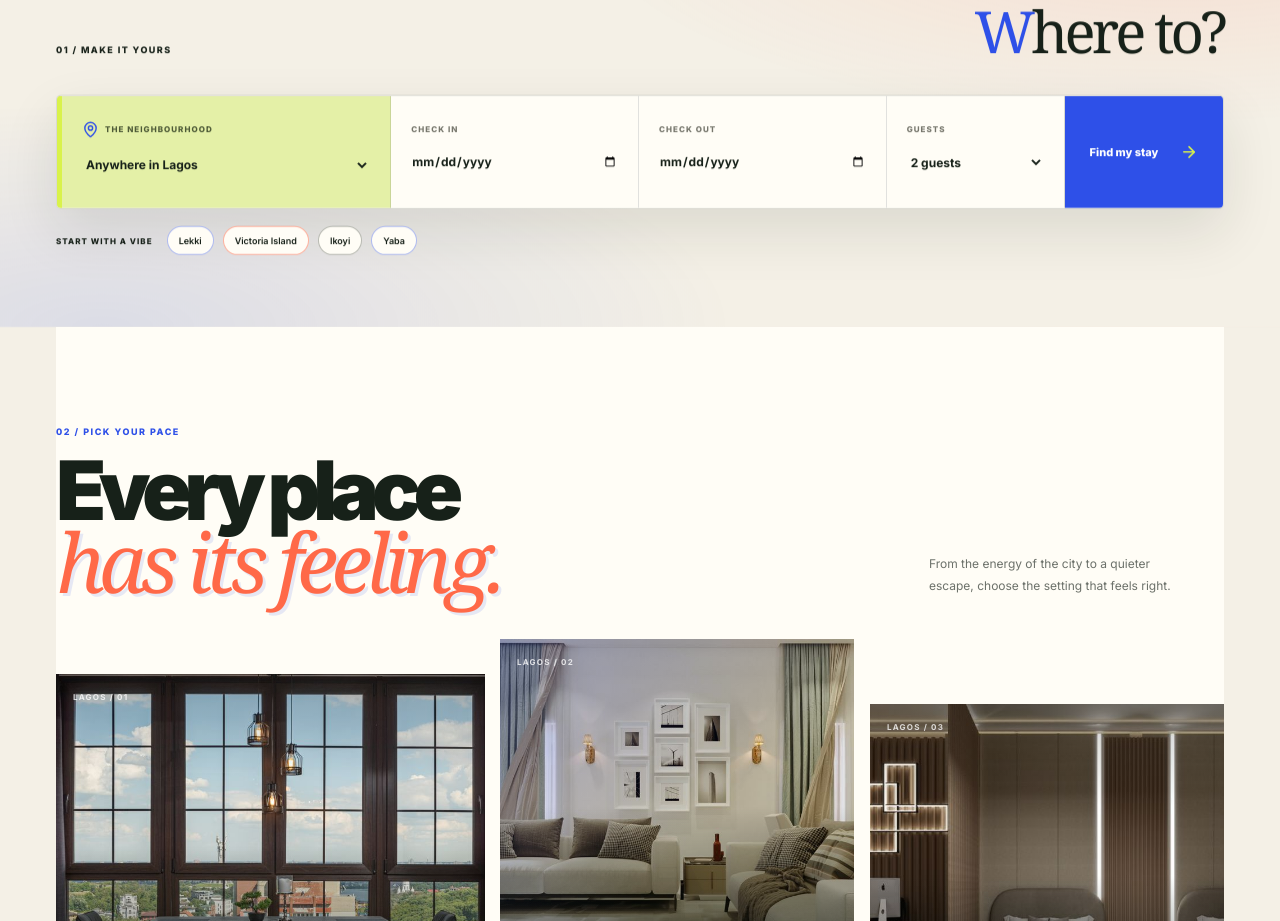
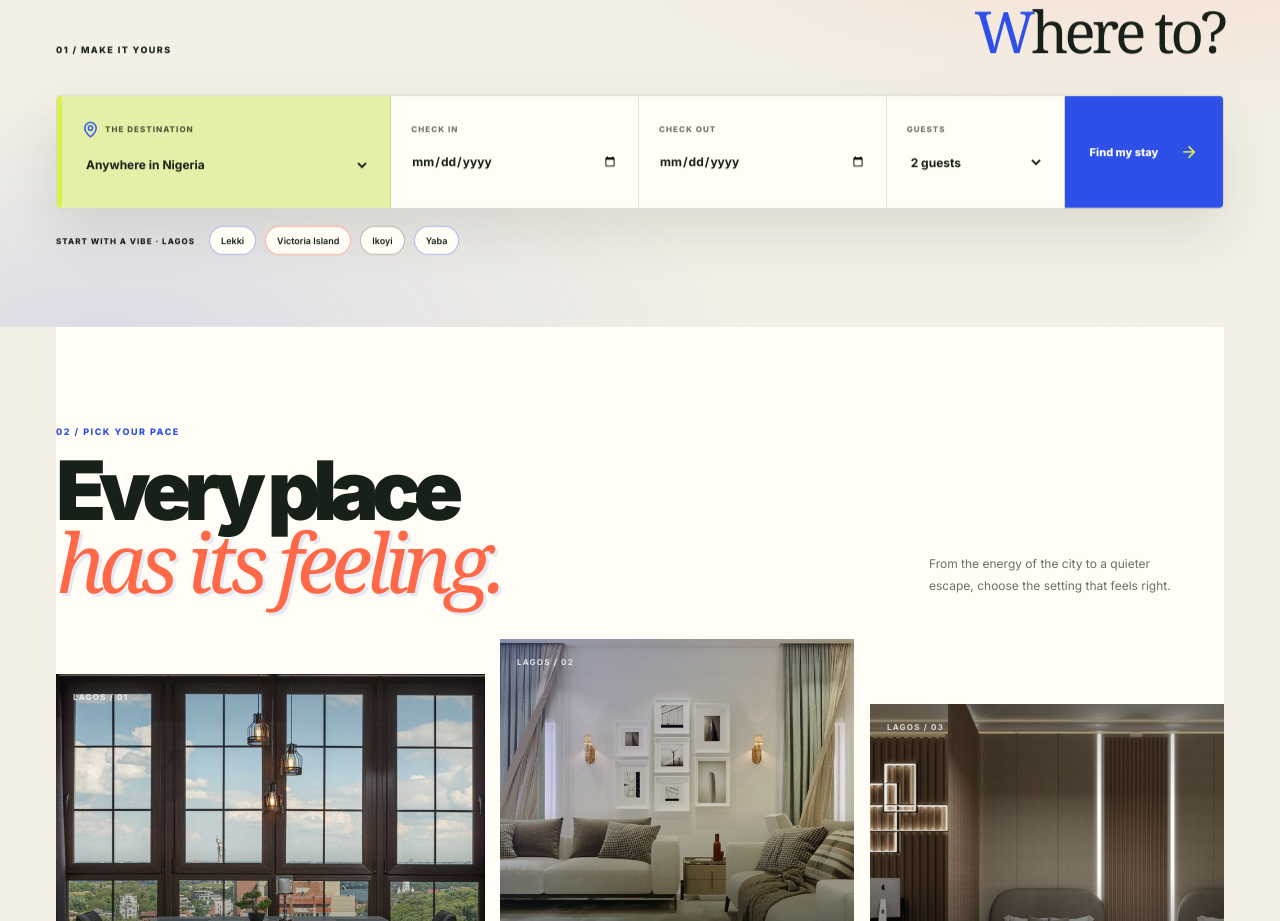
Before and after one commit to 4Buckscodes/hamletshortlets, a Next.js app: page / in a window 1280 px wide. Shown: the part 820-1741 px from the top of the page. Built offline with nearby package versions, Linux system fonts and the light colour scheme; a web font is replaced by a local one.

Commit message:
Make homepage search destination-first across Nigeria

```diff
--- a/app/page.tsx
+++ b/app/page.tsx
@@ -32,13 +32,13 @@ export default function HomePage() {
       <section className="home-search" id="find-your-stay" aria-label="Search for a stay"><div className="home-shell">
         <div className="home-search-heading"><span>01 / MAKE IT YOURS</span><h2>Where to?</h2></div>
         <form action="/stays" method="get" className="home-search-form">
-          <label className="home-search-field home-destination"><span><MapPin size={17} /> THE NEIGHBOURHOOD</span><select name="area" defaultValue="" aria-label="Choose a neighbourhood"><option value="">Anywhere in Lagos</option>{areas.map(area => <option key={area} value={area}>{area}</option>)}</select></label>
+          <label className="home-search-field home-destination"><span><MapPin size={17} /> THE DESTINATION</span><select name="city" defaultValue="" aria-label="Choose a destination"><option value="">Anywhere in Nigeria</option>{["Lagos","Abuja","Ibadan"].map(city => <option key={city} value={city}>{city}</option>)}</select></label>
           <label className="home-search-field"><span>CHECK IN</span><input name="checkIn" type="date" aria-label="Check-in date" /></label>
           <label className="home-search-field"><span>CHECK OUT</span><input name="checkOut" type="date" aria-label="Check-out date" /></label>
           <label className="home-search-field home-guests"><span>GUESTS</span><select name="guests" defaultValue="2" aria-label="Number of guests">{[1,2,3,4,5,6,7,8,9,10,12,15,20].map(count => <option key={count} value={count}>{count} {count===1?"guest":"guests"}</option>)}</select></label>
           <button className="home-search-button" type="submit"><span>Find my stay</span><ArrowRight size={18} /></button>
         </form>
-        <div className="home-area-quick"><span>START WITH A VIBE</span>{areas.slice(0, 4).map(area => <Link key={area} href={`/stays?area=${encodeURIComponent(area)}`}>{area}</Link>)}</div>
+        <div className="home-area-quick"><span>START WITH A VIBE · LAGOS</span>{areas.slice(0, 4).map(area => <Link key={area} href={`/stays?area=${encodeURIComponent(area)}`}>{area}</Link>)}</div>
       </div></section>
 
       <section className="home-neighbourhoods home-shell">
```
